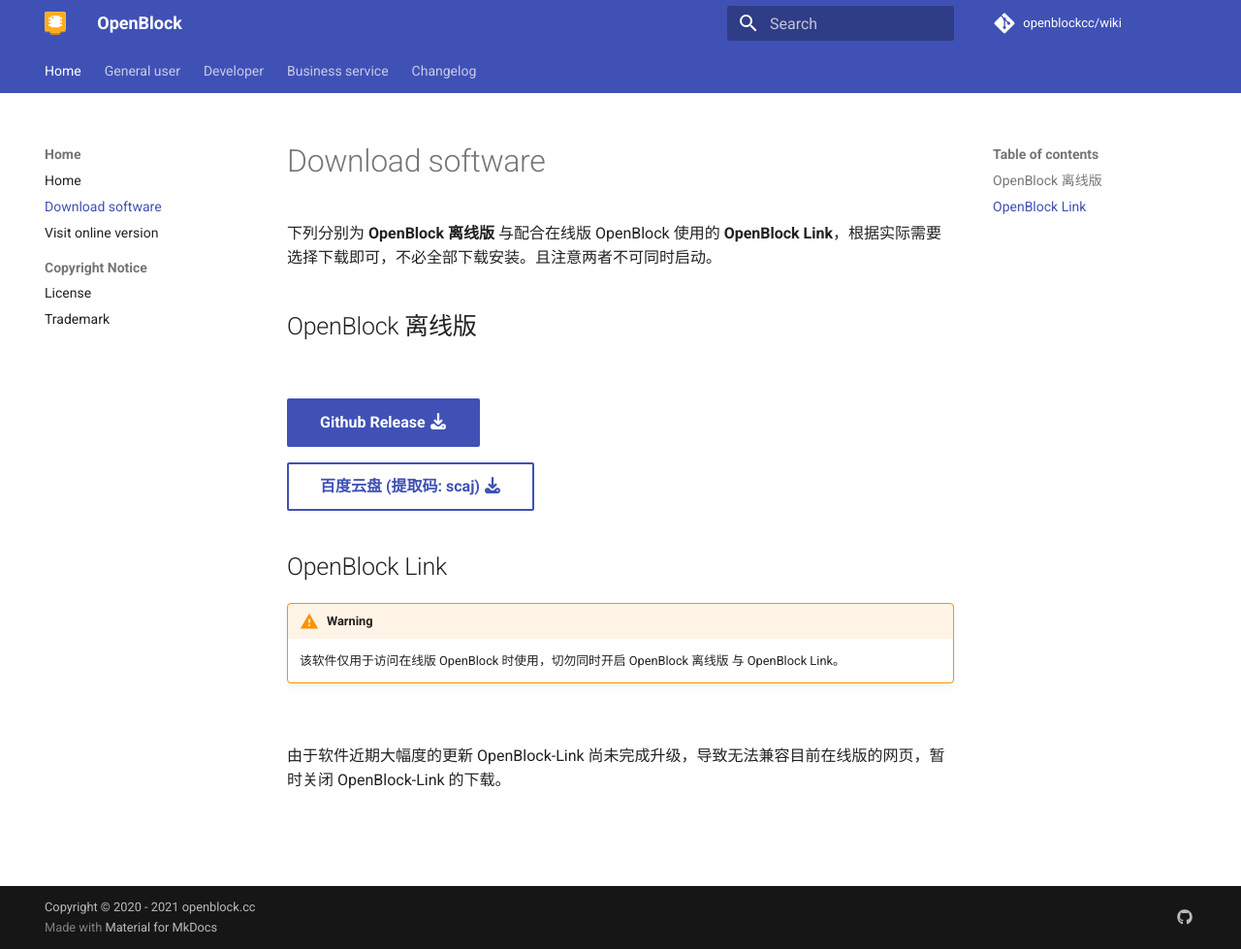
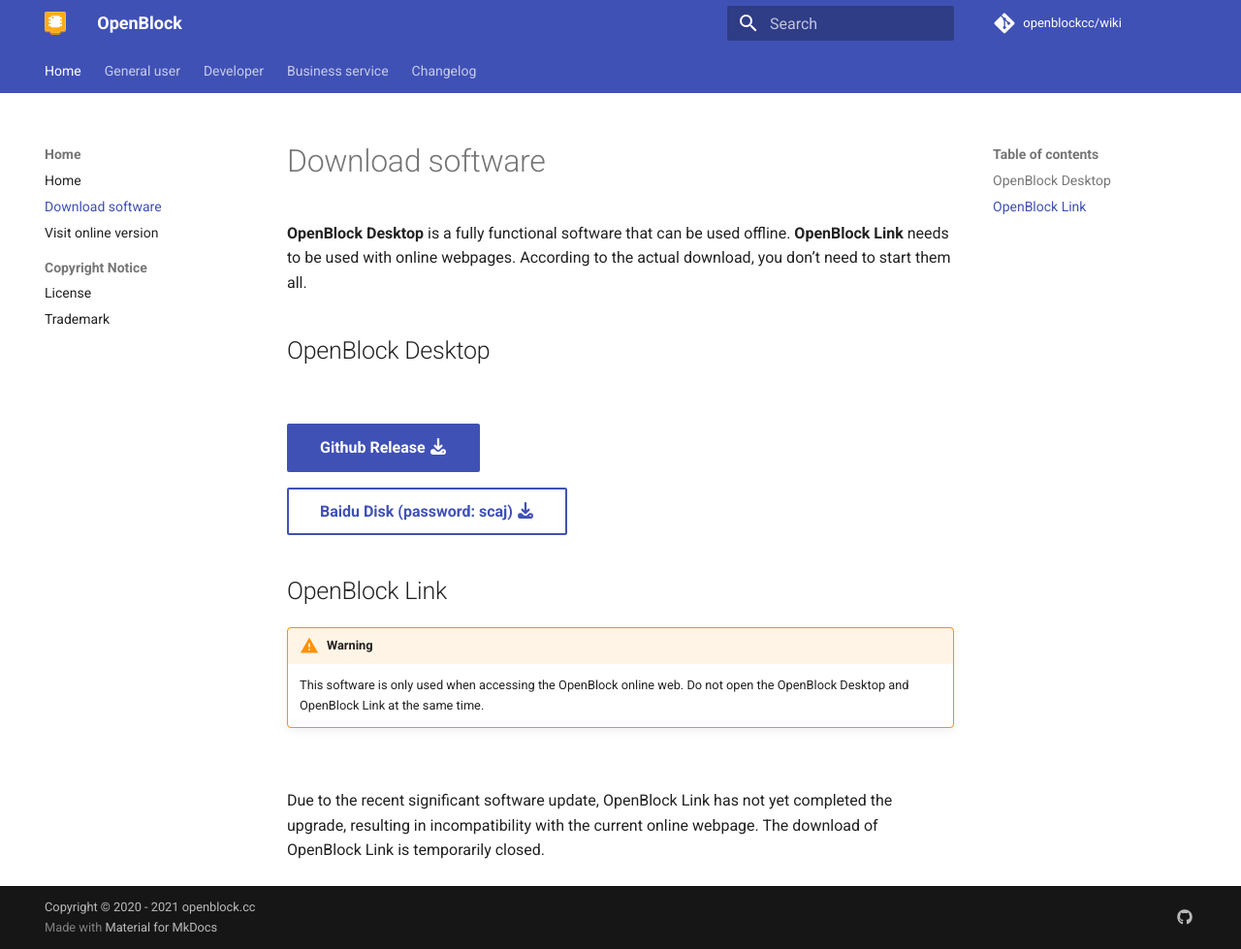
Before and after one commit to openblockcc/openblockcc.github.io, an MkDocs documentation site: the page built from docs/download-software.md, in a window 1280 px wide and 979 px high. Shown: the whole window at 97% size. Built offline with MkDocs 1.6.1 and Material for MkDocs 9.7.7, drawn with Linux system fonts in a browser that asks for light colours; comment, search, counter and statistics services are not loaded.

Commit message:
translate download page

```diff
--- a/docs/download-software.md
+++ b/docs/download-software.md
@@ -1,18 +1,18 @@
-下列分别为 **OpenBlock 离线版** 与配合在线版 OpenBlock 使用的 **OpenBlock  Link**，根据实际需要选择下载即可，不必全部下载安装。且注意两者不可同时启动。
+**OpenBlock Desktop** is a fully functional software that can be used offline. **OpenBlock Link** needs to be used with online webpages. According to the actual download, you don’t need to start them all.
 
-## OpenBlock 离线版
+## OpenBlock Desktop
 
 ![](assets\OpenBlock.png)
 
 [Github Release :fontawesome-solid-download:](https://github.com/openblockcc/openblock-desktop/releases){: .md-button  .md-button--primary}
 
-[百度云盘 (提取码: scaj) :fontawesome-solid-download:](https://pan.baidu.com/s/1ZbpDvno53GAKtcAbGYYR4g){: .md-button}
+[Baidu Disk (password: scaj) :fontawesome-solid-download:](https://pan.baidu.com/s/1ZbpDvno53GAKtcAbGYYR4g){: .md-button}
 
-## OpenBlock  Link
+## OpenBlock Link
 
 !!! warning
-    该软件仅用于访问在线版 OpenBlock 时使用，切勿同时开启 OpenBlock 离线版 与 OpenBlock  Link。
+    This software is only used when accessing the OpenBlock online web. Do not open the OpenBlock Desktop and OpenBlock Link at the same time.
 
 ![](assets\OpenBlock-Link.png)
 
-由于软件近期大幅度的更新 OpenBlock-Link 尚未完成升级，导致无法兼容目前在线版的网页，暂时关闭 OpenBlock-Link 的下载。
+Due to the recent significant software update, OpenBlock Link has not yet completed the upgrade, resulting in incompatibility with the current online webpage. The download of OpenBlock Link is temporarily closed.
```
